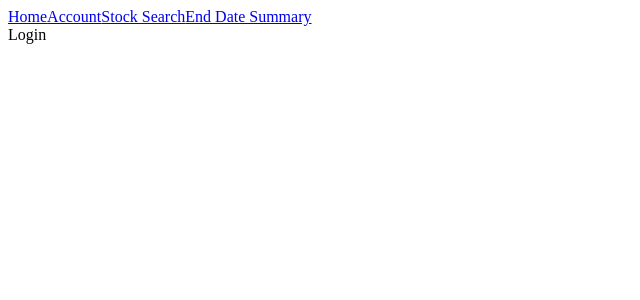
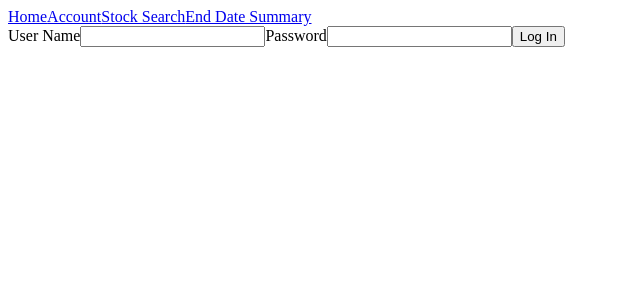
Before and after one commit to tferguson1028/PerScholas-Mod2_Project, a React (Create React App) app: page /account/login in a window 1280 px wide. Shown: the top 300 px of the page, without its empty margins (0-640 px from the left). Built offline with nearby package versions, Linux system fonts and the light colour scheme.

Commit message:
Setting up login and sign up page

```diff
--- a/src/components/routes/Account.jsx
+++ b/src/components/routes/Account.jsx
@@ -1,13 +1,19 @@
-import React, {useContext} from 'react'
+import React, {useContext} from 'react';
+import AccountContext from '../../contexts/AccountContext';
 
 function Account() {
-  const { accountLoggedIn } = useContext(AccountContext);
+  const accountLoggedIn = useContext(AccountContext);
+  const setAccountLoggedIn = useContext(AccountContext);
 
   function loggedIn()
   {
     return (
       <>
-        <span>Account Name</span>
+        <div className='AccountHeader'>
+          <span>Account Name</span>
+        </div>
+        <div>
+        </div>
       </>
     );
   }
@@ -16,8 +22,8 @@ function Account() {
   {
     return (
       <>
-        <button>Sign Up</button>
-        <button>Log In</button>
+        <a href="account/signup"><button>Sign Up</button></a>
+        <a href="account/login"><button>Log In</button></a>
       </>
     );
   }
--- a/src/components/routes/Login.jsx
+++ b/src/components/routes/Login.jsx
@@ -2,7 +2,13 @@ import React from 'react'
 
 function Login() {
   return (
-    <div>Login</div>
+    <>
+      <label htmlFor="userName">User Name</label>
+      <input type="text" name="userName" />
+      <label htmlFor="password">Password</label>
+      <input type="text" name="password" />
+      <button>Log In</button>
+    </>
   )
 }
 
--- a/src/components/routes/SignUp.jsx
+++ b/src/components/routes/SignUp.jsx
@@ -2,7 +2,13 @@ import React from 'react'
 
 function SignUp() {
   return (
-    <div>SignUp</div>
+    <>
+      <label htmlFor="userName">User Name</label>
+      <input type="text" name="userName" />
+      <label htmlFor="password">Password</label>
+      <input type="text" name="password" />
+      <button>Sign Up</button>
+    </>
   )
 }
 
```
